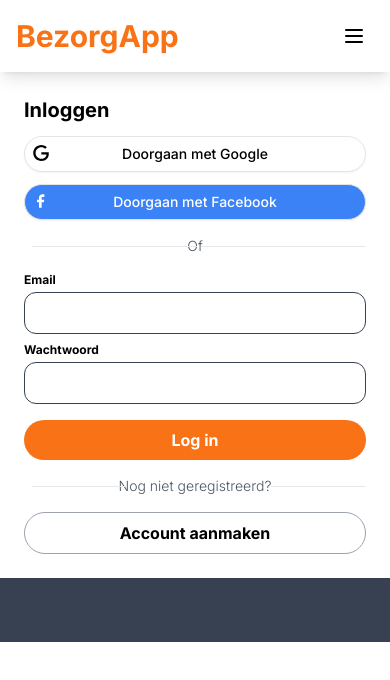
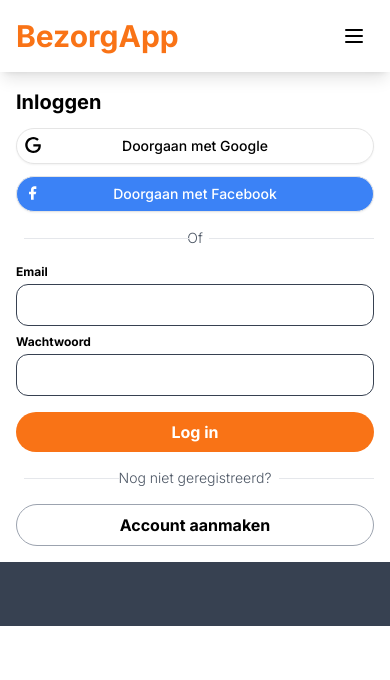
Before and after one commit to sjoerdvermeijden/next-delivery, a Next.js app: page /account in a window 390 px wide. Shown: the top 680 px of the page. Built offline with nearby package versions, Linux system fonts and the light colour scheme.

Commit message:
Changes the padding of the form container on mobile devices

```diff
--- a/src/components/form-container.tsx
+++ b/src/components/form-container.tsx
@@ -7,7 +7,7 @@ type Props = {
 function FormContainer({ children }: Props) {
     return (
         <div className='flex justify-center'>
-            <div className='w-full p-6 bg-white lg:rounded-lg lg:shadow-lg lg:w-[450px]'>
+            <div className='w-full p-4 bg-white lg:p-6 lg:rounded-lg lg:shadow-lg lg:w-[450px]'>
                 {children}
             </div>
         </div>
```
